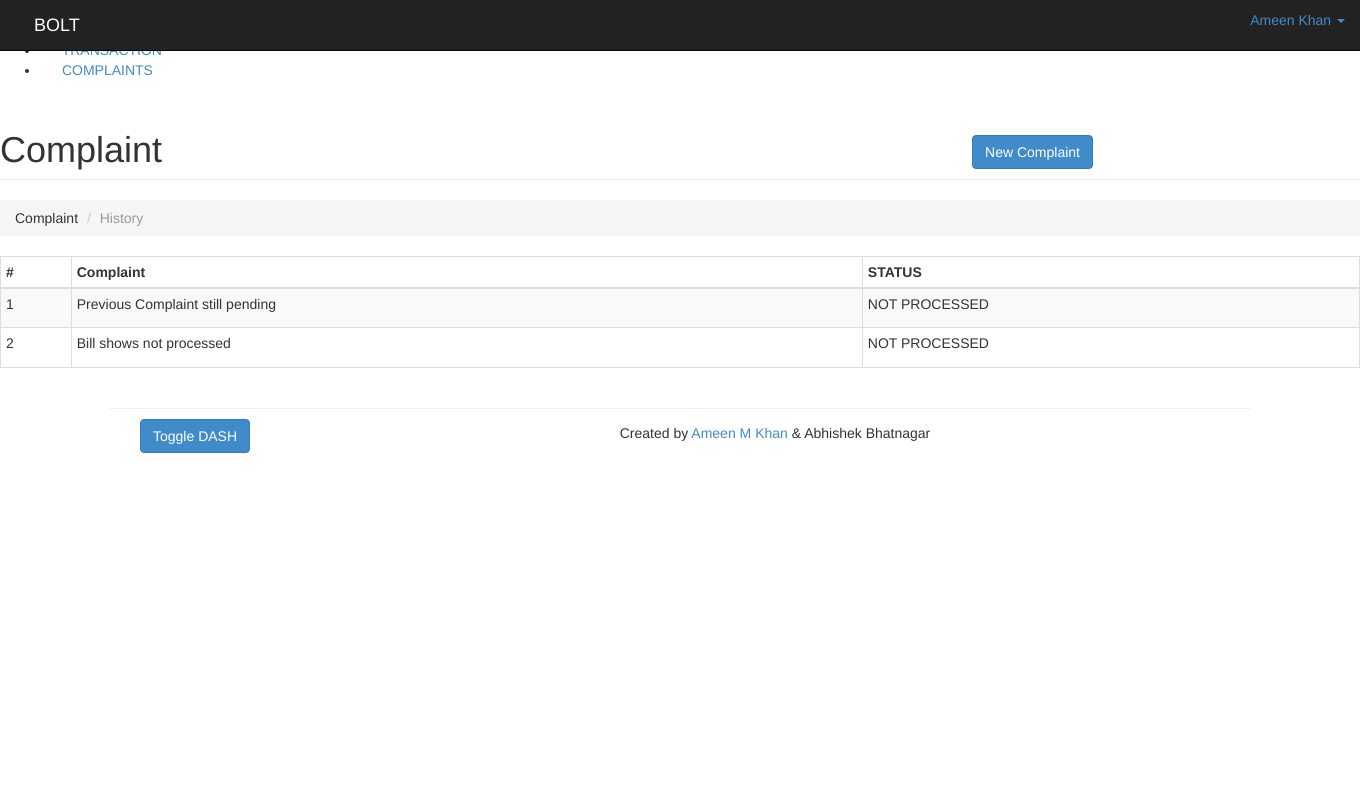
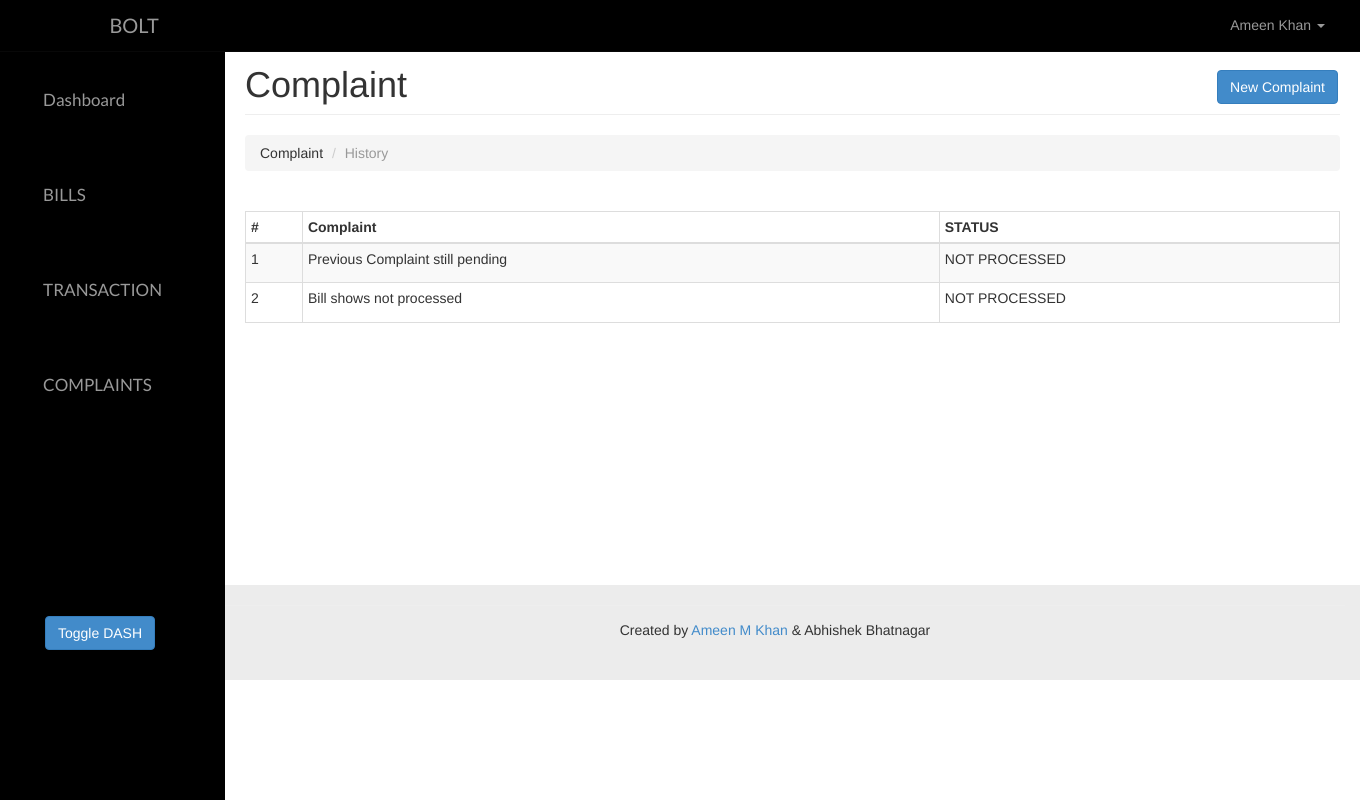
Before and after one commit to Vad-er/ebill-1, a PHP site: page /user/complaint.php in a window 1360 px wide. Run offline with PHP 8.4, Linux system fonts and the light colour scheme; a user stored in the database is signed in; data comes from the database, SQL or seed files in the repository; some web fonts are replaced.

Commit message:
nothing major

```diff
--- a/user/complaint.php
+++ b/user/complaint.php
@@ -60,7 +60,7 @@
                                 </div>
                                 <!-- /.table-responsive -->
 
-                                <!-- New colpalin Modal -->
+                                <!-- New complain Modal -->
                                 <div class="modal fade" id="Complaint" tabindex="-1" role="dialog"  aria-labelledby="myModalLabel" aria-hidden="true">
                                     <div class="modal-dialog">
                                         <div class="modal-content">
@@ -74,8 +74,8 @@
                                                     <div class="row form-group complaint_textarea">
                                                         <!-- <label class="control-label" for="complaint">Complaint</label> -->
                                                         <!-- <textarea class="form-control" id="complaint" name="complaint" placeholder="Complaint Goes here"></textarea> -->
-                                                        <select  class="form-control" id="complaint" name="complaint">
-                                                            <option value="">Select your grivance</option>
+                                                        <select  class="form-control" id="complaint" name="complaint" placeholder="select your grievance">
+                                                            <!-- <option value="">Select your grivance</option> -->
                                                             <option value="Bill Not Correct">Bill Not Correct</option>
                                                             <option value="Bill Generated Late">Bill Generated Late</option>
                                                             <option value="Transaction Not Processed">Transaction Not Processed</option>
--- a/user/head_html.php
+++ b/user/head_html.php
@@ -15,7 +15,7 @@
     <link href="../assets/css/bootstrap.css" rel="stylesheet">
 
     <!-- Custom CSS -->
-    <link href="../assets/css/dash.css" rel="stylesheet">
+    <link href="../assets/css/dash_user.css" rel="stylesheet">
 
     <!-- Custom Fonts -->
     <link href="../assets/css/font-awesome.min.css" rel="stylesheet" type="text/css">
```
